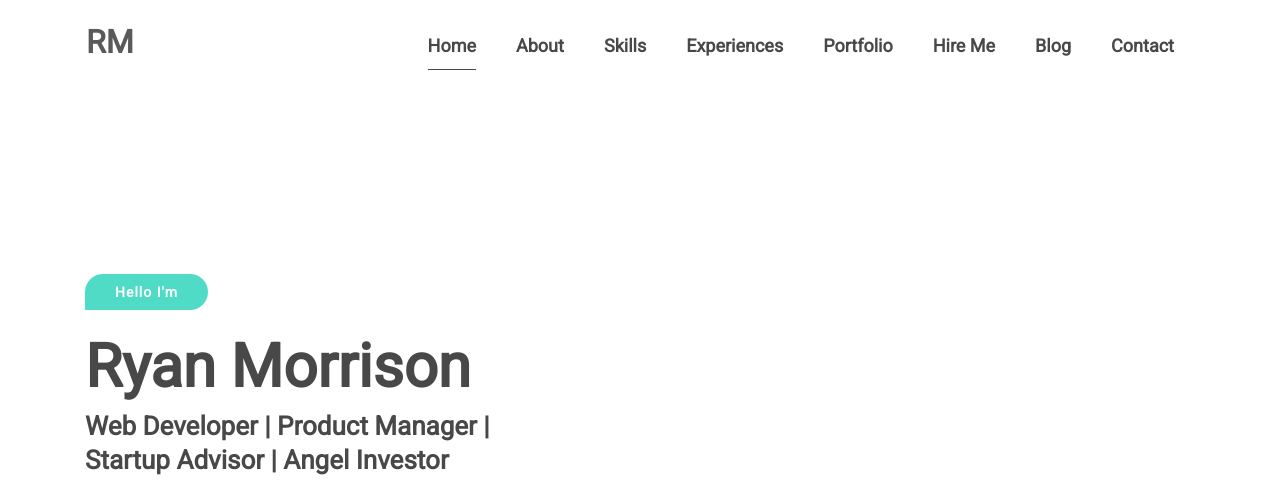
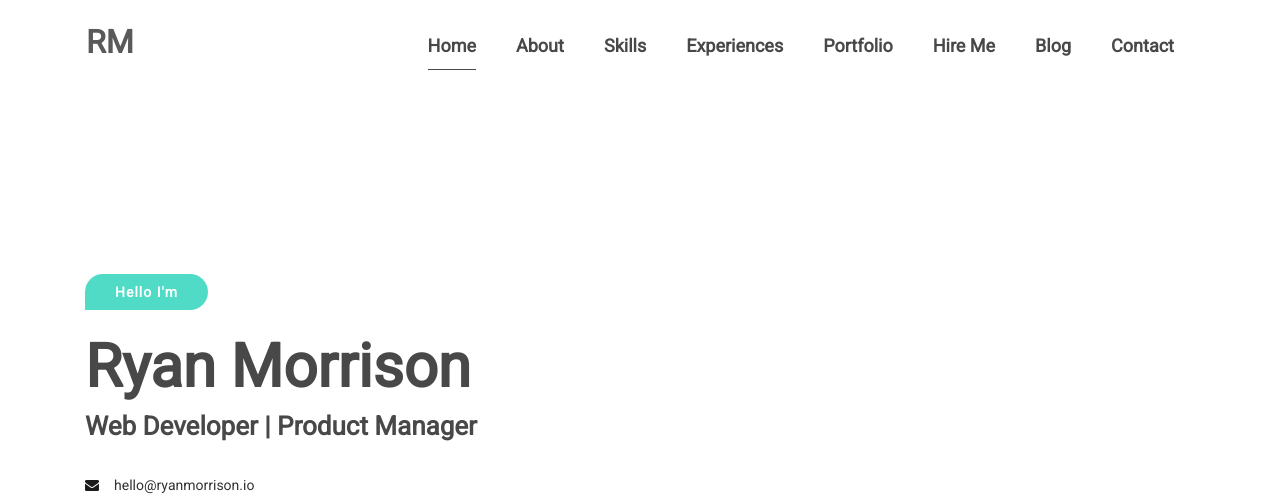
Before and after one commit to ryanam26/Portfolio, a plain HTML site: page index.html in a window 1280 px wide. Shown: the top 504 px of the page. Drawn offline with Linux system fonts and the light colour scheme; some packages are replaced by stand-ins of ours.

Commit message:
landing page wording

```diff
--- a/index.html
+++ b/index.html
@@ -130,7 +130,7 @@
                                 </div>
 
                                 <h2 class="wow fadeInUp" data-wow-duration="0.8s" data-wow-delay="0.2s">Ryan Morrison</h2>
-                                <h4 class="wow fadeInUp" data-wow-duration="0.8s" data-wow-delay="0.3s">Web Developer | Product Manager | <br> Startup Advisor | Angel Investor</h4>
+                                <h4 class="wow fadeInUp" data-wow-duration="0.8s" data-wow-delay="0.3s">Web Developer | Product Manager </h4>
 
                                 <ul>
                                     <li class="wow fadeInUp" data-wow-duration="0.8s" data-wow-delay="0.4s"><i class="fa fa-envelope"></i><a href="mailto:">hello@ryanmorrison.io</a></li>
```
